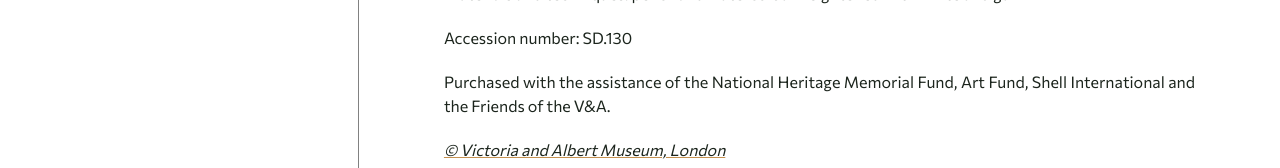
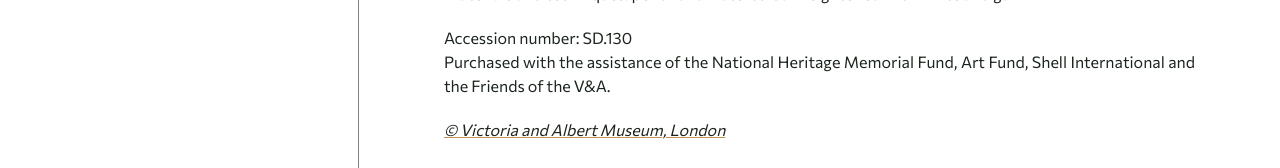
Before and after one commit to lebedeva-svetlana/EverydayIsArt, a React (Vite) app in the folder EverydayIsArt/: page /#/random/vam in a window 1280 px wide. Both pictures are taken after a click on the button 786 px from the left and 115 px from the top of the page. Shown: the part 731-899 px from the top of the page. Built offline with nearby package versions, Linux system fonts and the light colour scheme; no server answers; a web font is replaced by a local one.

Commit message:
Change url.

```diff
--- a/EverydayIsArt/src/components/Art/Art.jsx
+++ b/EverydayIsArt/src/components/Art/Art.jsx
@@ -19,7 +19,7 @@
 
     let { org } = useParams();
 
-    let url = `${import.meta.env.VITE_URL_API}/random/${org}`;
+    let url = `${import.meta.env.VITE_URL_API}/${org}`;
 
     useEffect(() => {
         setArt(DefaultArt[org]);
--- a/EverydayIsArt/src/components/Art/ArtContent/ArtContent.jsx
+++ b/EverydayIsArt/src/components/Art/ArtContent/ArtContent.jsx
@@ -25,8 +25,6 @@
                     </div>
                     <div className="art-description-group">
                         {artContent.accessNumber && <p className="art-par">{artContent.accessNumber}</p>}
-                    </div>
-                    <div className="art-description-group">
                         {artContent.wayToGet && Object.keys(artContent.wayToGet).map(p => <p className="art-par" key={artContent.wayToGet[p]}>{artContent.wayToGet[p]}</p>)}
                     </div>
                     {artContent.description && isDescNeed && <ArtDescription description={artContent.description}></ArtDescription>}
```
